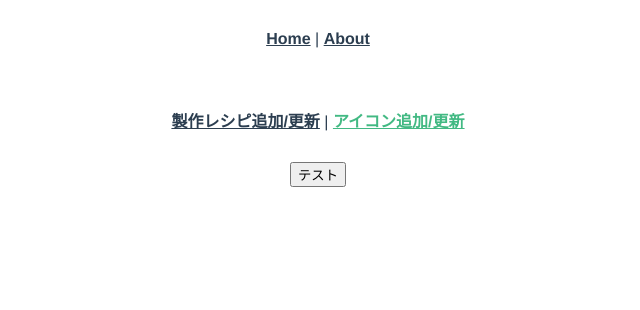
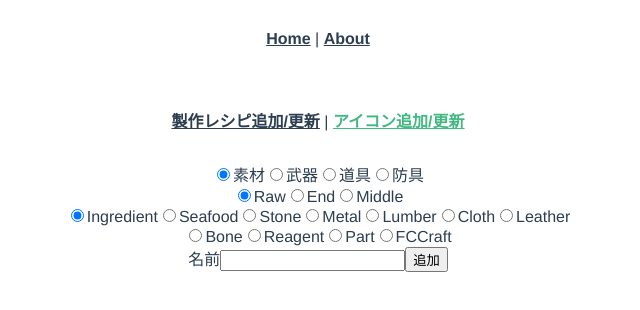
Before and after one commit to OKAUEND/ffxiv_tools_console, a Vue app: page /IconManagement in a window 1280 px wide. Shown: the top 310 px of the page, without its empty margins (322-962 px from the left). Built offline with nearby package versions, Linux system fonts and the light colour scheme; no server answers.

Commit message:
ADD - 登録する項目を選択できるように、ラジオボタンで内容を切り替えするようにUIを作成 また、選択したものでPathを作るようにもした

```diff
--- a/src/components/Console/IconManagement.vue
+++ b/src/components/Console/IconManagement.vue
@@ -1,11 +1,149 @@
 <template>
-  <div><button>テスト</button></div>
+  <div>
+    <div>
+      <input
+        type="radio"
+        id="Material"
+        value="0"
+        v-model.number="selectgroup"
+      />
+      <label for="Material">素材</label>
+      <input type="radio" id="Weapon" value="1" v-model.number="selectgroup" />
+      <label for="Weapon">武器</label>
+      <input type="radio" id="Tools" value="2" v-model.number="selectgroup" />
+      <label for="Tools">道具</label>
+      <input type="radio" id="Armor" value="3" v-model.number="selectgroup" />
+      <label for="Armor">防具</label>
+    </div>
+    <div class="RadioList">
+      <div v-for="(Group, ID) in SelectGroups" :key="ID">
+        <input
+          type="radio"
+          :id="Group.name"
+          :value="ID"
+          v-model.number="selectname"
+        />
+        <label :for="Group.name">{{ Group.name }}</label>
+      </div>
+    </div>
+    <div class="RadioList">
+      <div v-for="(Type, index) in SelectTypes" :key="index">
+        <input
+          type="radio"
+          :id="Type"
+          :value="index"
+          v-model.number="selecttype"
+        />
+        <label :for="Type">{{ Type }}</label>
+      </div>
+    </div>
+    <label>名前</label>
+    <input type="text" />
+
+    <button>追加</button>
+  </div>
 </template>
 
 <script>
 export default {
-  name: "IconManagement"
+  name: "IconManagement",
+  data() {
+    return {
+      groups: [
+        [{ name: "Raw" }, { name: "End" }, { name: "Middle" }],
+        [{ name: "Weapon" }],
+        [{ name: "Tools" }],
+        [{ name: "Armor" }]
+      ],
+      types: [
+        [
+          "Ingredient",
+          "Seafood",
+          "Stone",
+          "Metal",
+          "Lumber",
+          "Cloth",
+          "Leather",
+          "Bone",
+          "Reagent",
+          "Part",
+          "FCCraft"
+        ],
+        [
+          "Gladiator",
+          "Marauder",
+          "DarkKnight",
+          "Gunbreaker",
+          "Lancer",
+          "Pugilist",
+          "Samurai",
+          "Rogue",
+          "Archer",
+          "Machinist",
+          "Dancer",
+          "Thaumaturge",
+          "Arcanist",
+          "RedMage",
+          "BlueMage",
+          "Conjurer",
+          "Scholar",
+          "Astrologian"
+        ],
+        [
+          "Carpenter",
+          "Blacksmith",
+          "Armorer",
+          "Goldsmith",
+          "Leatherworker",
+          "Weaver",
+          "Alchemist",
+          "Culinarian",
+          "Miner",
+          "Botanist",
+          "Fisher"
+        ],
+        [
+          "Shield",
+          "Head",
+          "Body",
+          "Hands",
+          "Waist",
+          "Legs",
+          "Feet",
+          "Earrings",
+          "Necklace",
+          "Bracelets",
+          "Ring"
+        ]
+      ],
+      selectgroup: 0,
+      selectname: 0,
+      selecttype: 0
+    };
+  },
+  computed: {
+    SelectGroups() {
+      return this.groups[this.selectgroup];
+    },
+    SelectTypes() {
+      return this.types[this.selectgroup];
+    },
+    createStoragePath() {
+      return `${this.SelectGroups[this.selectname].name}/${
+        this.SelectTypes[this.selecttype]
+      }/`;
+    }
+  }
 };
 </script>
 
-<style></style>
+<style lang="scss" scoped>
+.RadioList {
+  display: flex;
+  flex-direction: row;
+  justify-content: center;
+  flex-wrap: wrap;
+  width: 50%;
+  margin: 0 auto;
+}
+</style>
```
